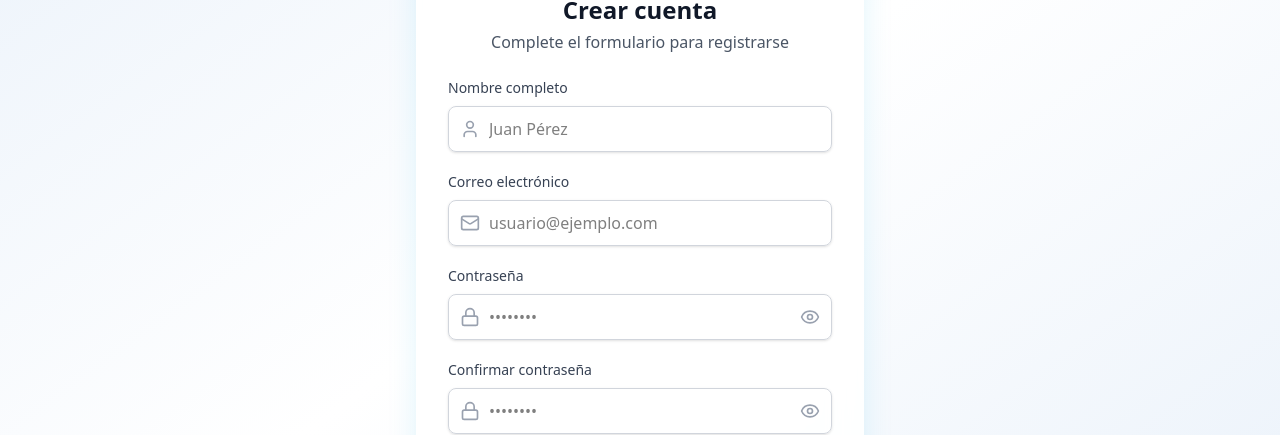
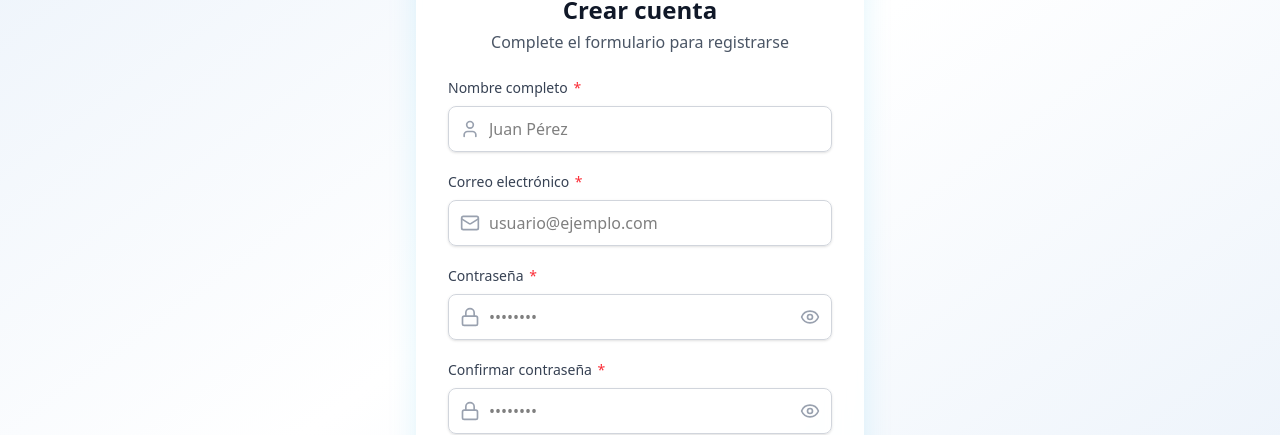
Before and after one commit to JorgeCY21/front-sistema-votacion, a React (Vite) app: page / in a window 1280 px wide. Both pictures are taken after a click on the button "Registrarse". Shown: the part 278-713 px from the top of the page. Built offline with nearby package versions, Linux system fonts and the light colour scheme.

Commit message:
mejorando register form

```diff
--- a/src/components/RegisterForm.tsx
+++ b/src/components/RegisterForm.tsx
@@ -1,12 +1,9 @@
 import React, { useState } from 'react'
-import {
-  UserIcon,
-  LockIcon,
-  EyeIcon,
-  EyeOffIcon,
-  UserPlusIcon,
-  MailIcon,
-} from 'lucide-react'
+import { UserIcon, LockIcon, EyeIcon, EyeOffIcon, UserPlusIcon, MailIcon, } from 'lucide-react'
+import { Button } from './ui/Button'
+import { Label } from './ui/Label'
+import { Input } from './ui/Input'
+
 export function RegisterForm() {
   const [showPassword, setShowPassword] = useState(false)
   const [showConfirmPassword, setShowConfirmPassword] = useState(false)
@@ -27,66 +24,30 @@ export function RegisterForm() {
       </div>
       <form onSubmit={handleSubmit} className="space-y-5">
         <div className="space-y-2">
-          <label
-            htmlFor="name"
-            className="block text-sm font-medium text-gray-700"
-          >
-            Nombre completo
-          </label>
+          <Label htmlFor="name" required> Nombre completo </Label>
           <div className="relative group">
             <div className="absolute inset-y-0 left-0 pl-3 flex items-center pointer-events-none">
               <UserIcon className="h-5 w-5 text-gray-400 group-focus-within:text-blue-500 transition-colors" />
             </div>
-            <input
-              id="name"
-              name="name"
-              type="text"
-              required
-              className="block w-full pl-10 pr-3 py-2.5 border border-gray-300 rounded-lg shadow-sm focus:ring-2 focus:ring-blue-500/20 focus:border-blue-500 transition-all"
-              placeholder="Juan Pérez"
-            />
+            <Input id="name" name="name" type="text" required className="pl-10 pr-3" placeholder="Juan Pérez"/>
           </div>
         </div>
         <div className="space-y-2">
-          <label
-            htmlFor="register-email"
-            className="block text-sm font-medium text-gray-700"
-          >
-            Correo electrónico
-          </label>
+          <Label htmlFor="register-email" required> Correo electrónico </Label>
           <div className="relative group">
             <div className="absolute inset-y-0 left-0 pl-3 flex items-center pointer-events-none">
               <MailIcon className="h-5 w-5 text-gray-400 group-focus-within:text-blue-500 transition-colors" />
             </div>
-            <input
-              id="register-email"
-              name="email"
-              type="email"
-              required
-              className="block w-full pl-10 pr-3 py-2.5 border border-gray-300 rounded-lg shadow-sm focus:ring-2 focus:ring-blue-500/20 focus:border-blue-500 transition-all"
-              placeholder="usuario@ejemplo.com"
-            />
+            <Input id="register-email" name="email" type="email" required placeholder="usuario@ejemplo.com" className="pl-10 pr-3" />
           </div>
         </div>
         <div className="space-y-2">
-          <label
-            htmlFor="register-password"
-            className="block text-sm font-medium text-gray-700"
-          >
-            Contraseña
-          </label>
+          <Label htmlFor="register-password" required> Contraseña </Label>
           <div className="relative group">
             <div className="absolute inset-y-0 left-0 pl-3 flex items-center pointer-events-none">
               <LockIcon className="h-5 w-5 text-gray-400 group-focus-within:text-blue-500 transition-colors" />
             </div>
-            <input
-              id="register-password"
-              name="password"
-              type={showPassword ? 'text' : 'password'}
-              required
-              className="block w-full pl-10 pr-10 py-2.5 border border-gray-300 rounded-lg shadow-sm focus:ring-2 focus:ring-blue-500/20 focus:border-blue-500 transition-all"
-              placeholder="••••••••"
-            />
+           <Input id="register-password" name="password" type={showPassword ? 'text' : 'password'} required placeholder="••••••••" className="pl-10 pr-10" />
             <button
               type="button"
               className="absolute inset-y-0 right-0 pr-3 flex items-center"
@@ -101,24 +62,12 @@ export function RegisterForm() {
           </div>
         </div>
         <div className="space-y-2">
-          <label
-            htmlFor="confirm-password"
-            className="block text-sm font-medium text-gray-700"
-          >
-            Confirmar contraseña
-          </label>
+          <Label htmlFor="confirm-password" required> Confirmar contraseña </Label>
           <div className="relative group">
             <div className="absolute inset-y-0 left-0 pl-3 flex items-center pointer-events-none">
               <LockIcon className="h-5 w-5 text-gray-400 group-focus-within:text-blue-500 transition-colors" />
             </div>
-            <input
-              id="confirm-password"
-              name="confirm-password"
-              type={showConfirmPassword ? 'text' : 'password'}
-              required
-              className="block w-full pl-10 pr-10 py-2.5 border border-gray-300 rounded-lg shadow-sm focus:ring-2 focus:ring-blue-500/20 focus:border-blue-500 transition-all"
-              placeholder="••••••••"
-            />
+            <Input id="confirm-password" name="confirm-password" type={showConfirmPassword ? 'text' : 'password'} required placeholder="••••••••" className="pl-10 pr-10" />
             <button
               type="button"
               className="absolute inset-y-0 right-0 pr-3 flex items-center"
@@ -134,13 +83,7 @@ export function RegisterForm() {
         </div>
         <div className="flex items-start">
           <div className="flex items-center h-5">
-            <input
-              id="terms"
-              name="terms"
-              type="checkbox"
-              required
-              className="h-4 w-4 text-blue-600 border-gray-300 rounded focus:ring-blue-500"
-            />
+            <input id="terms" name="terms" type="checkbox" required className="h-4 w-4 text-blue-600 border-gray-300 rounded focus:ring-blue-500" />
           </div>
           <div className="ml-2">
             <label htmlFor="terms" className="text-sm text-gray-700">
@@ -154,13 +97,10 @@ export function RegisterForm() {
             </label>
           </div>
         </div>
-        <button
-          type="submit"
-          className="w-full cursor-pointer flex justify-center items-center gap-2 py-2.5 px-4 border border-transparent rounded-lg shadow-md text-sm font-medium text-white bg-gradient-to-r from-[#00ABE4] to-[#0096c7] hover:from-[#0096c7] hover:to-[#00ABE4] focus:outline-none focus:ring-2 focus:ring-offset-2 focus:ring-[#00ABE4] transition-all duration-300"
-        >
+        <Button type="submit">
           Registrarse
           <UserPlusIcon className="h-4 w-4" />
-        </button>
+        </Button>
       </form>
     </div>
   )
--- /dev/null
+++ b/src/components/ui/Input.tsx
@@ -0,0 +1,13 @@
+// src/components/ui/Input.tsx
+import type { InputHTMLAttributes } from 'react'
+
+interface InputProps extends InputHTMLAttributes<HTMLInputElement> {}
+
+export function Input({ className = '', ...props }: InputProps) {
+  return (
+    <input
+      className={`block w-full border border-gray-300 select-none rounded-lg shadow-sm py-2.5 px-3 focus:ring-2 focus:ring-blue-500/20 focus:border-blue-500 transition-all ${className}`}
+      {...props}
+    />
+  )
+}
--- /dev/null
+++ b/src/components/ui/Label.tsx
@@ -0,0 +1,18 @@
+// src/components/ui/Label.tsx
+import type { LabelHTMLAttributes } from 'react'
+
+interface LabelProps extends LabelHTMLAttributes<HTMLLabelElement> {
+  required?: boolean
+}
+
+export function Label({ className = '', children, required, ...props }: LabelProps) {
+  return (
+    <label
+      className={`block select-none text-sm font-medium text-gray-700 ${className}`}
+      {...props}
+    >
+      {children}
+      {required && <span className="text-red-500 ml-0.5">*</span>}
+    </label>
+  )
+}
```
